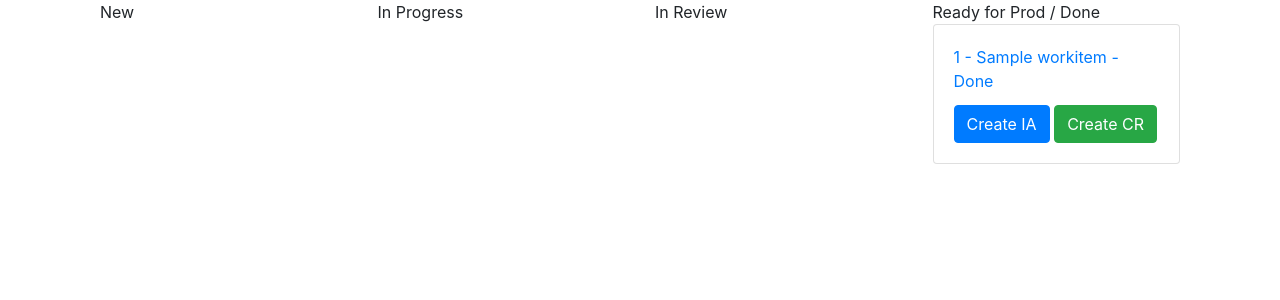
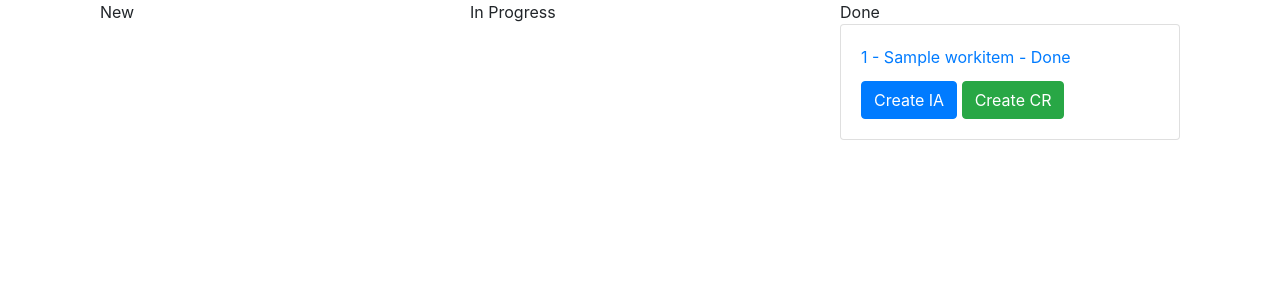
Before and after one commit to hrkj-18/tracker, a Django app: page / in a window 1280 px wide. Shown: the part 56-356 px from the top of the page. Run offline with Django 4.2, Linux system fonts and the light colour scheme; tables that the repository leaves empty hold one stand-in row (values such as "Sample post"); parts of the project's set-up code (start-up, migrations or seed data) failed here and were passed over; some libraries are stand-ins or nearby versions.

Commit message:
removed lanes

```diff
--- /dev/null
+++ b/dashboard/forms.py
@@ -0,0 +1 @@
+from django import forms
--- a/dashboard/models.py
+++ b/dashboard/models.py
@@ -14,6 +14,10 @@ class WorkItem(models.Model):
     created = models.DateTimeField(default=datetime.now())
     description = models.TextField(default='')
     owner = models.CharField(max_length=200, null=False, default='')
+    in_DM = models.BooleanField(default=0)
+    hours = models.IntegerField(default=0)
+    ad_work_package = models.CharField(max_length=50, null=False, default='')
+    '''owners end date'''
 
 
 class Comment(models.Model):
--- a/dashboard/templates/dashboard/index.html
+++ b/dashboard/templates/dashboard/index.html
@@ -11,23 +11,20 @@
 {% if work_items_list %}
 <div class="container-fluid width-full">
     <div class="row">
-        <div class="col-3">
+        <div class="col-4">
            New
         </div>
-        <div class="col-3">
+        <div class="col-4">
             In Progress
         </div>
-        <div class="col-3">
-            In Review
-        </div>
-        <div class="col-3">
-            Ready for Prod / Done
+        <div class="col-4">
+            Done
         </div>
     </div>
     <div class="row">
-        <div class="col-3">
+        <div class="col-4">
             {% for work_item in work_items_list %}
-            {% if work_item.state == "New" %}
+            {% if work_item.state == "To Do" %}
                 <div class="card">
                     <!-- <h5 class="card-header">{{ work_item.id }} - {{ work_item.state }}</h5> -->
                     <div class="card-body">
@@ -42,9 +39,9 @@
             {% endfor %}
         </div>
 
-        <div class="col-3">
+        <div class="col-4">
             {% for work_item in work_items_list %}
-            {% if work_item.state != "New" and work_item.state != "In Review" and work_item.state != "Done" and work_item.state != "Ready For Production" %}
+            {% if work_item.state == "Doing" %}
                 <div class="card">
                     <!-- <h5 class="card-header">{{ work_item.id }} - {{ work_item.state }}</h5> -->
                     <div class="card-body">
@@ -59,26 +56,9 @@
             {% endfor %}
         </div>
 
-        <div class="col-3">
+        <div class="col-4">
             {% for work_item in work_items_list %}
-            {% if work_item.state == "In Review" %}
-                <div class="card">
-                    <!-- <h5 class="card-header">{{ work_item.id }} - {{ work_item.state }}</h5> -->
-                    <div class="card-body">
-                        <div style="display: flex; flex-direction: row">
-                            <div class="card-title"><a href="{% url 'dashboard:workitem' work_item.id %}">{{ work_item.id }} - {{ work_item.title }} - {{ work_item.state }}</a></div>
-                        </div>
-                        <a href="{% url 'dashboard:create_IA' work_item.id %}" class="btn btn-primary">Create IA</a>
-                        <a href="{% url 'dashboard:create_CR' work_item.id %}" class="btn btn-success">Create CR</a>
-                    </div>
-                </div>
-            {% endif %}
-            {% endfor %}
-        </div>
-
-        <div class="col-3">
-            {% for work_item in work_items_list %}
-            {% if work_item.state == "Done" or work_item.state == "Ready For Production"%}
+            {% if work_item.state == "Done" %}
                 <div class="card">
                     <!-- <h5 class="card-header">{{ work_item.id }} - {{ work_item.state }}</h5> -->
                     <div class="card-body">
--- a/dashboard/urls.py
+++ b/dashboard/urls.py
@@ -12,6 +12,10 @@ urlpatterns = [
     path('update_comment/<str:pk>/', views.update_comment, name="update_comment"),
     path('delete_comment/<str:pk>/', views.delete_comment, name="delete_comment"),
 
+    path('update_in_DM/<str:pk>/', views.update_in_DM, name="update_in_DM"),
+    path('update_hours/<str:pk>/', views.update_hours, name="update_hours"),
+    path('update_ad_work_package/<str:pk>/', views.update_ad_work_package, name="update_ad_work_package"),
+
     path('create_IA/<str:pk>/', views.create_IA, name="create_IA"),
     path('create_CR/<str:pk>/', views.create_CR, name="create_CR"),
     path('bulkcreate_IA/', views.bulkcreate_IA, name="bulkcreate_IA"),
--- a/dashboard/views.py
+++ b/dashboard/views.py
@@ -101,6 +101,37 @@ def delete_comment(request, pk):
     comment = comment_query.first()
     work_item = comment.work_item
     comment_query.delete()
+    return HttpResponseRedirect(request.META.get('HTTP_REFERER'))
+
+
+def update_in_DM(request, pk):
+    work_item = WorkItem.objects.get(id=pk)
+    if request.method == 'POST':
+        comment = Comment.objects.create(
+            work_item=work_item,
+            body=request.POST.get('body')
+        )
+
+    return HttpResponseRedirect(request.META.get('HTTP_REFERER'))
+
+
+def update_hours(request, pk):
+    work_item = WorkItem.objects.get(id=pk)
+    if request.method == 'POST':
+        work_item.hours = int(request.POST.get('hours'))
+        work_item.save()
+
+    return HttpResponseRedirect(request.META.get('HTTP_REFERER'))
+
+
+def update_ad_work_package(request, pk):
+    work_item = WorkItem.objects.get(id=pk)
+    if request.method == 'POST':
+        comment = Comment.objects.create(
+            work_item=work_item,
+            body=request.POST.get('body')
+        )
+
     return HttpResponseRedirect(request.META.get('HTTP_REFERER'))
 
 
--- a/tracker/settings.py
+++ b/tracker/settings.py
@@ -147,4 +147,7 @@ MEDIA_URL = "media/"
 
 DEFAULT_AUTO_FIELD = 'django.db.models.BigAutoField'
 
+ALLOWED_ORIGINS = ['http://*', 'https://*']
+CSRF_TRUSTED_ORIGINS = ALLOWED_ORIGINS.copy()
+
 django_heroku.settings(locals())
```
Also changed, not shown: dashboard/migrations/0005_workitem_ad_work_package_workitem_hours_and_more.py (added), 1 other file.
